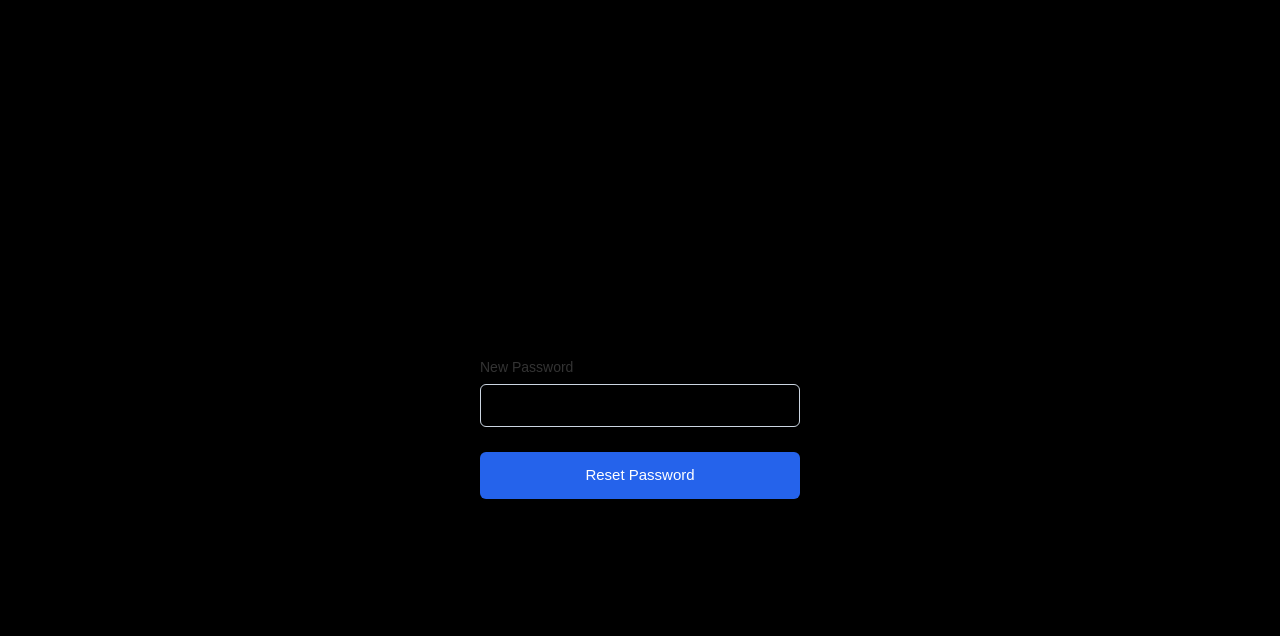
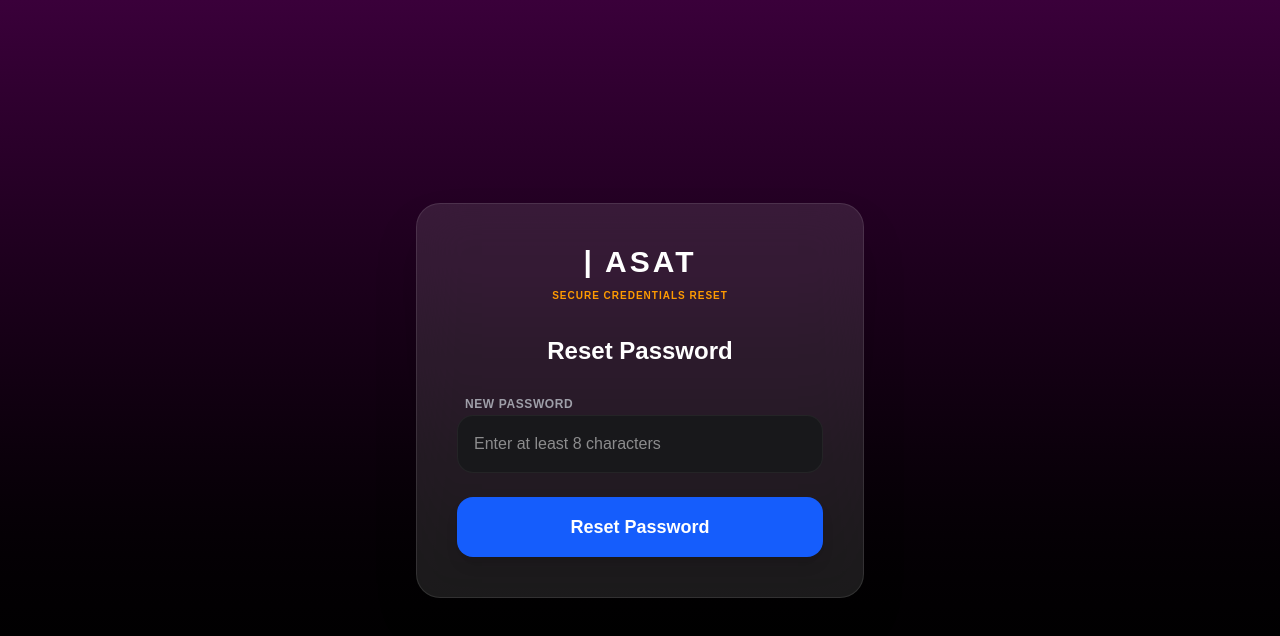
Before and after one commit to MYasinNadaf6/Asat-automation, a React (Vite) app: page /reset-password/1 in a window 1280 px wide. Shown: the top 636 px of the page. Built offline with nearby package versions, Linux system fonts and the light colour scheme.

Commit message:
some changes

```diff
--- a/src/pages/ResetPassword.jsx
+++ b/src/pages/ResetPassword.jsx
@@ -1,6 +1,6 @@
-import { useState } from "react";
+import { useState, useEffect } from "react";
 import { useParams, useNavigate } from "react-router-dom";
-import "../styles/Auth.css";
+import axios from "axios";
 
 function ResetPassword() {
   const { token } = useParams();
@@ -10,7 +10,8 @@ function ResetPassword() {
   const [success, setSuccess] = useState(false);
   const [loading, setLoading] = useState(false);
 
-  const handleReset = async () => {
+  const handleReset = async (e) => {
+    e.preventDefault();
     if (password.length < 8) {
       alert("Password must be at least 8 characters");
       return;
@@ -19,67 +20,73 @@ function ResetPassword() {
     setLoading(true);
 
     try {
-      const res = await fetch(`${process.env.REACT_APP_API_URL}/api/auth/reset-password/${token}`,
-  {
-    method: "POST",
-    headers: { "Content-Type": "application/json" },
-    body: JSON.stringify({ newPassword: password }),
-  }
+      // Using axios to match your other ASAT components
+      const res = await axios.post(`https://asat-backend.onrender.com/api/auth/reset-password/${token}`,
+        { newPassword: password }
       );
-
-      const data = await res.json();
-
-      if (!res.ok) {
-        alert(data.message || "Invalid or expired token");
-        setLoading(false);
-        return;
-      }
 
       // ✅ SUCCESS
       setSuccess(true);
 
-      // ⏳ Redirect after 3 seconds
+      // Redirect to login after 3 seconds
+      setTimeout(() => {
+        navigate("/login");
+      }, 3000);
 
     } catch (err) {
-      alert("Server error");
+      console.error("Reset Error:", err.response?.data || err.message);
+      alert(err.response?.data?.message || "Invalid or expired token");
     } finally {
       setLoading(false);
     }
   };
 
   return (
-    <div className="auth-container">
-      <div className="auth-card">
+    <div className="min-h-screen w-full bg-gradient-to-b from-[#3a003a] to-black flex items-center justify-center p-6">
+      <div className="w-full max-w-md bg-white/10 backdrop-blur-xl p-10 rounded-3xl border border-white/10 shadow-2xl flex flex-col items-center">
+
+        {/* ASAT Brand Header */}
+        <div className="mb-8 text-center">
+          <h1 className="text-3xl font-black text-white tracking-widest uppercase">| ASAT</h1>
+          <p className="text-amber-500 text-[10px] font-bold mt-2 uppercase tracking-widest">Secure credentials reset</p>
+        </div>
+
         {!success ? (
           <>
-            <h2>Reset Password</h2>
+            <h2 className="text-2xl font-bold text-white mb-6">Reset Password</h2>
 
-            <div className="field">
-              <label>New Password</label>
+            <form onSubmit={handleReset} className="w-full space-y-6">
+              <div className="space-y-2">
+                <label className="text-zinc-400 text-xs font-bold uppercase ml-2 tracking-wider">New Password</label>
                 <input
                   type="password"
-                placeholder="Enter new password"
+                  placeholder="Enter at least 8 characters"
                   value={password}
                   onChange={(e) => setPassword(e.target.value)}
-                className="Finput"
-
+                  className="w-full p-4 bg-zinc-900 border border-white/5 rounded-2xl text-white focus:outline-none focus:border-blue-600 transition"
+                  required
                 />
               </div>
 
-            <button className="btn" onClick={handleReset} disabled={loading}>
+              <button
+                type="submit"
+                className="w-full bg-blue-600 hover:bg-blue-700 text-white p-4 rounded-2xl font-bold text-lg shadow-lg transform active:scale-95 transition"
+                disabled={loading}
+              >
                 {loading ? "Resetting..." : "Reset Password"}
               </button>
+            </form>
           </>
         ) : (
-          <>
-            <h2>Password Changed Successfully</h2>
-            <p style={{ textAlign: "center", marginTop: "15px" }}>
-              Your password has been updated successfully.
-            </p>
-            <p style={{ textAlign: "center", marginTop: "10px", color: "#666" }}>
-             Please login again with your new password.
-            </p>
-          </>
+          <div className="text-center space-y-4 animate-fade-in">
+            <div className="w-16 h-16 bg-green-500/20 rounded-full flex items-center justify-center mx-auto mb-4 border border-green-500/50">
+                <svg className="w-8 h-8 text-green-500" fill="none" stroke="currentColor" viewBox="0 0 24 24">
+                    <path strokeLinecap="round" strokeLinejoin="round" strokeWidth="3" d="M5 13l4 4L19 7" />
+                </svg>
+            </div>
+            <h2 className="text-2xl font-bold text-white">Success!</h2>
+            <p className="text-zinc-400">Your password has been updated. Redirecting you to login...</p>
+          </div>
         )}
       </div>
     </div>
```
Lines whose indentation alone changed are shown as unchanged.
